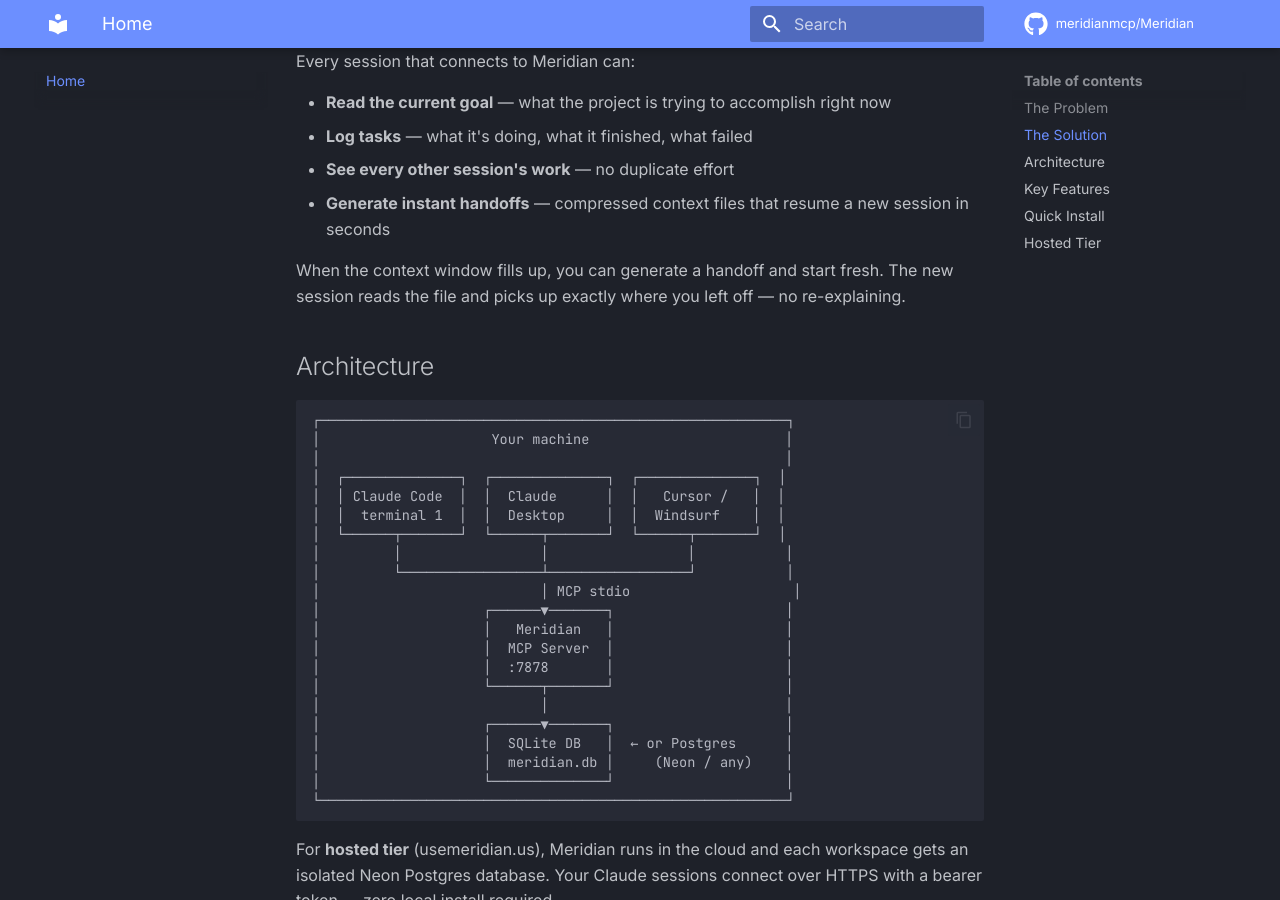
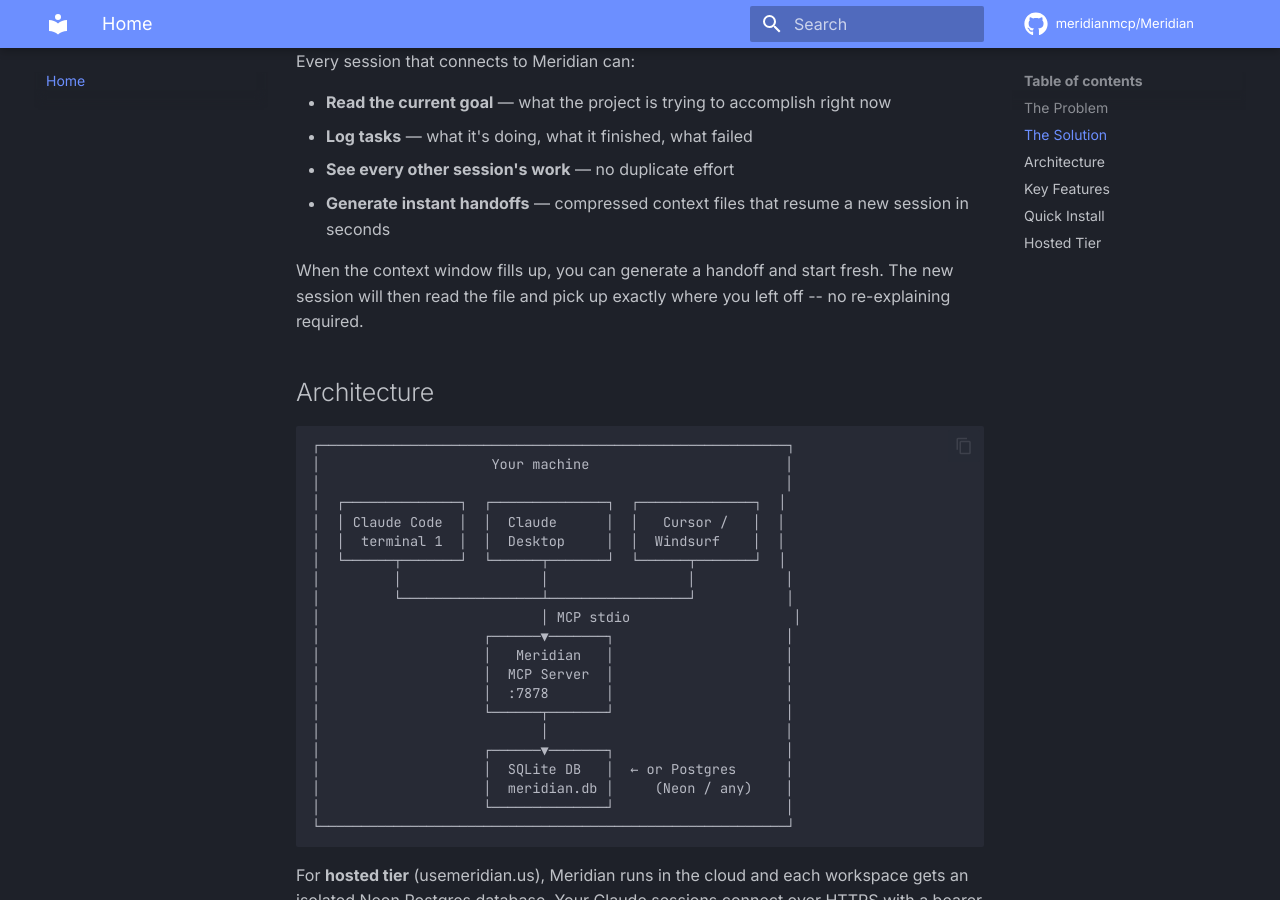
Before and after one commit to meridianmcp/Meridian, an MkDocs documentation site: the page built from docs/index.md, in a window 1280 px wide and 900 px high, scrolled down 693 px. Built offline with MkDocs 1.6.1 and Material for MkDocs 9.7.7, drawn with Linux system fonts in a browser that asks for light colours; comment, search, counter and statistics services are not loaded.

Commit message:
docs: no re-explaining required copy fix

```diff
--- a/docs/index.md
+++ b/docs/index.md
@@ -24,7 +24,7 @@
 - **See every other session's work** — no duplicate effort
 - **Generate instant handoffs** — compressed context files that resume a new session in seconds
 
-When the context window fills up, you can generate a handoff and start fresh. The new session reads the file and picks up exactly where you left off — no re-explaining.
+When the context window fills up, you can generate a handoff and start fresh. The new session will then read the file and pick up exactly where you left off -- no re-explaining required.
 
 ## Architecture
 
```
